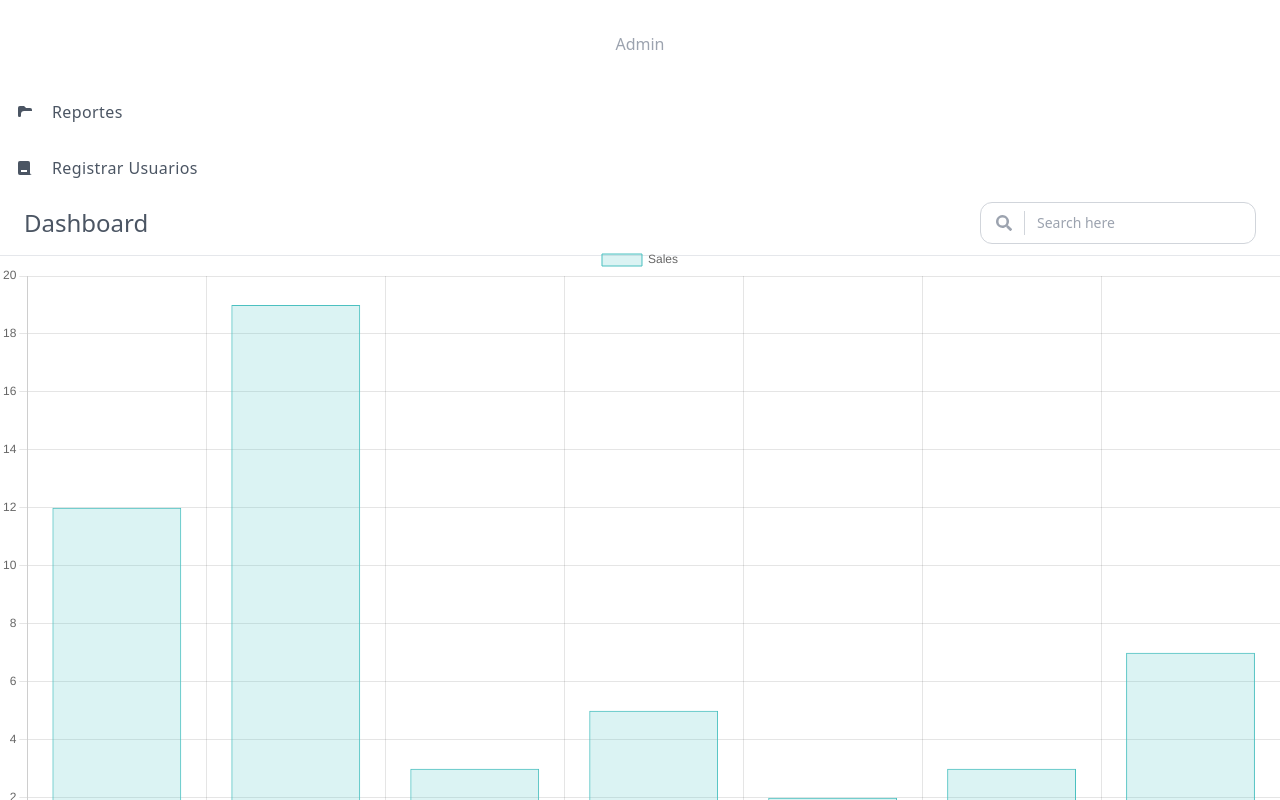
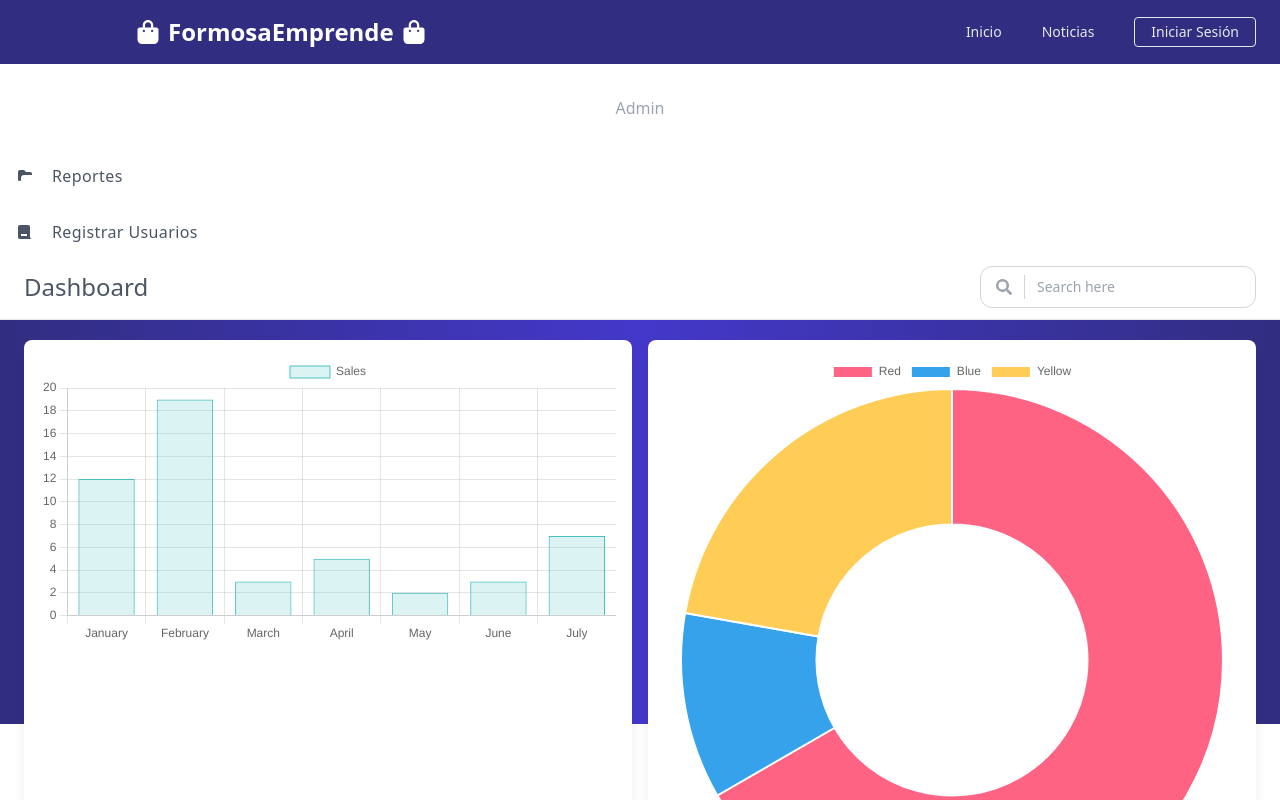
Before and after one commit to HackEduFormosa/edu-connect-app, a React (Vite) app in the folder frontend/vite-project/: page /adm in a window 1280 px wide. Shown: the top 800 px of the page. Built offline with nearby package versions, Linux system fonts and the light colour scheme.

Commit message:
agregue cambios

```diff
--- a/frontend/vite-project/src/components/BarChart2.jsx
+++ b/frontend/vite-project/src/components/BarChart2.jsx
@@ -16,7 +16,7 @@ const BarChart2 = () => {
         'rgb(54, 162, 235)',
         'rgb(255, 205, 86)'
       ],
-      hoverOffset: 4
+      hoverOffset: 2
     }]
   };
 
--- a/frontend/vite-project/src/components/NavBarAdm.components.jsx
+++ b/frontend/vite-project/src/components/NavBarAdm.components.jsx
@@ -1,10 +1,12 @@
 import BarChart from "../components/BarChart";
 import BarChart2 from "../components/BarChart2";
+import {Footer} from "../components/Footer.components"
+import {Header}  from "../components/Header.components";
 
 const NavBarAdm = () => {
     return (
         <>
-            <div>
+            <Header/>
             <div className="mt-8 text-center">
                 <span className="hidden text-gray-400 lg:block">Admin</span>
             </div>
@@ -25,7 +27,6 @@ const NavBarAdm = () => {
                     </li>
                 ))}
             </ul>
-            </div>
 
             <div className="sticky z-10 top-0 h-16 border-b bg-white lg:py-2.5">
                 <div className="px-6 flex items-center justify-between space-x-4 2xl:container">
@@ -53,14 +54,22 @@ const NavBarAdm = () => {
                                 <path d="M35.508,31.127l-7.01-7.01a1.686,1.686,0,0,0-1.2-.492H26.156a14.618,14.618,0,1,0-2.531,2.531V27.3a1.686,1.686,0,0,0,.492,1.2l7.01,7.01a1.681,1.681,0,0,0,2.384,0l1.99-1.99a1.7,1.7,0,0,0,.007-2.391Zm-20.883-7.5a9,9,0,1,1,9-9A8.995,8.995,0,0,1,14.625,23.625Z"></path>
                             </svg>
                         </button>
-
                     </div>
                 </div>
-                <BarChart/>
-                <BarChart2/>
+
+                <div className="grid grid-cols-1 md:grid-cols-2 gap-4 px-6 py-8">
+                    <div className="shadow-lg p-4 rounded-lg bg-white">
+                        <BarChart width={400} height={300} />
+                    </div>
+                    <div className="shadow-lg p-4 rounded-lg bg-white">
+                        <BarChart2 width={400} height={300} />
+                    </div>
+                </div>
             </div>
 
+            <Footer/>
         </>
     );
 };
+
 export default NavBarAdm;
--- a/frontend/vite-project/src/pages/RegistroUser.jsx
+++ b/frontend/vite-project/src/pages/RegistroUser.jsx
@@ -1,5 +1,7 @@
 import  { useState } from 'react';
 import { useNavigate } from 'react-router-dom';
+import { Header } from '../components/Header.components';
+import { Footer } from '../components/Footer.components';
 
 const RegisterForm = () => {
   const navigate = useNavigate();
@@ -55,6 +57,8 @@ const RegisterForm = () => {
   };
 
   return (
+    <>
+    <Header/>
     <div className="flex items-center justify-center min-h-screen bg-gray-100">
       <div className="w-full max-w-md bg-white rounded-lg shadow-lg p-8 space-y-6">
         <h2 className="text-2xl font-bold text-center text-gray-900">Registrar Usuario</h2>
@@ -335,6 +339,8 @@ const RegisterForm = () => {
         </form>
       </div>
     </div>
+    <Footer/>
+    </>
   );
 };
 
```
Lines whose indentation alone changed are shown as unchanged.
